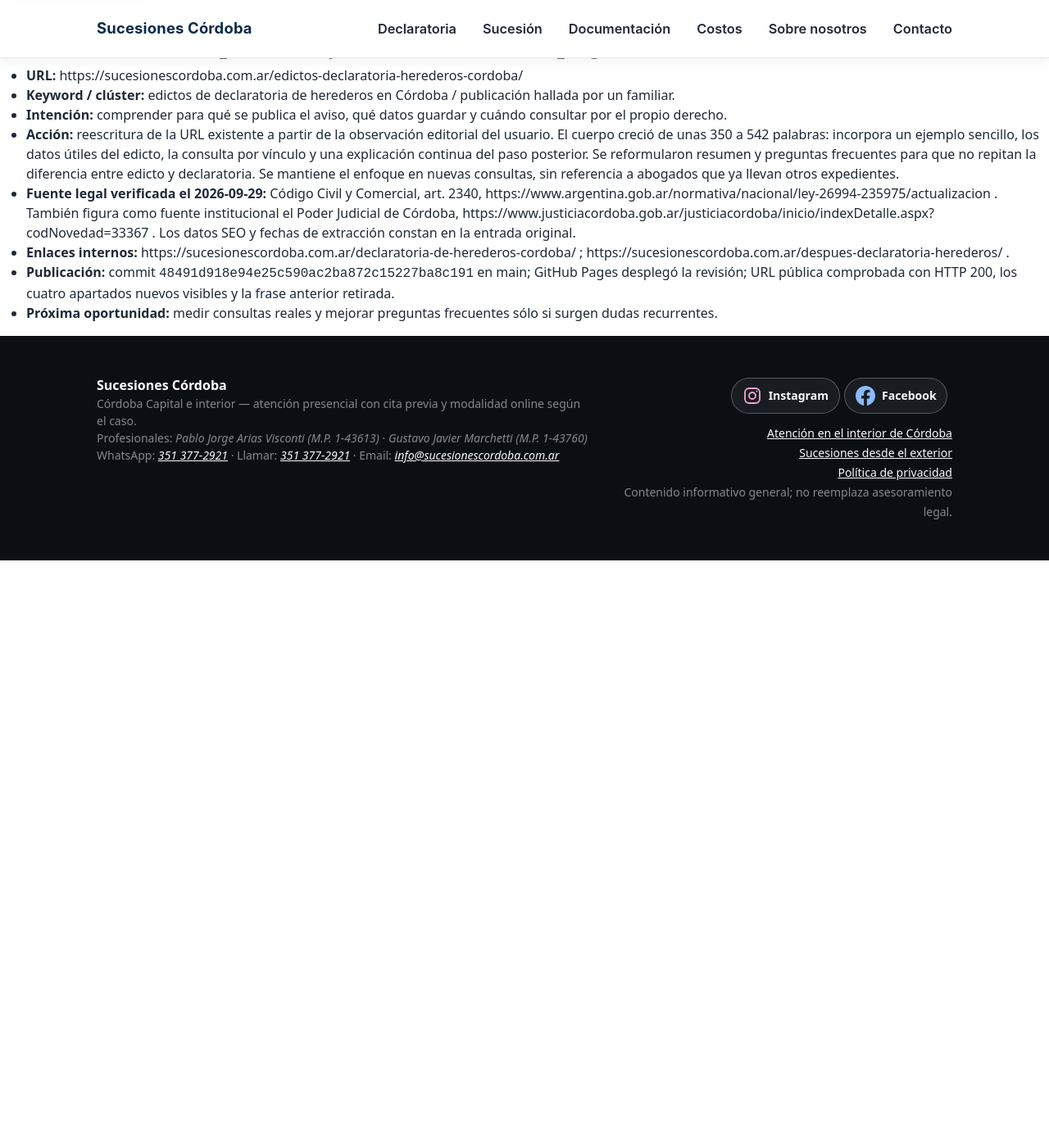
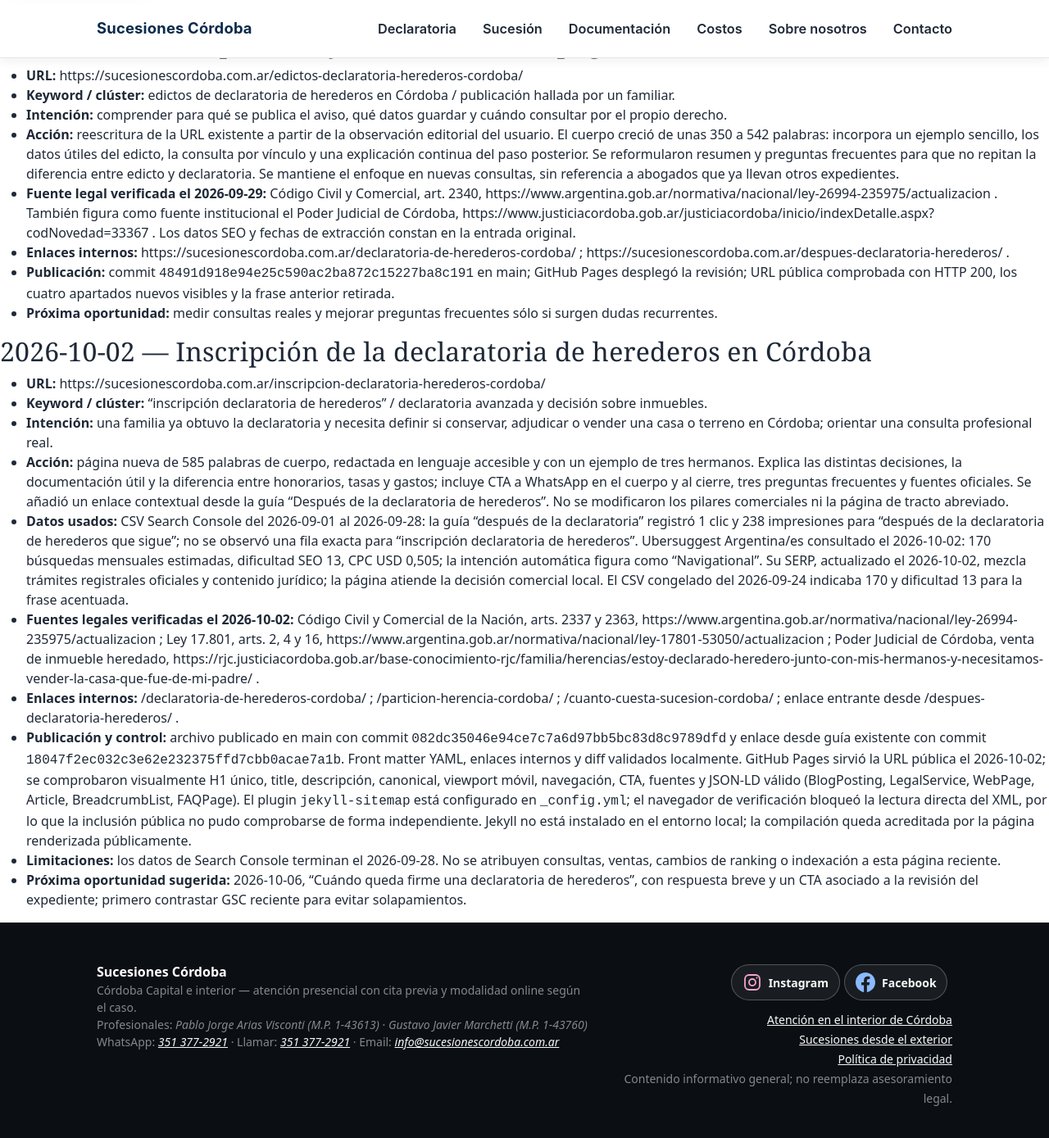
Before and after one commit to Elitedomainsx/sucesionescordoba, a Jekyll site: the page built from work/automation-publication-log.md, in a window 1280 px wide and 1400 px high, scrolled down 1360 px. Shown: the top 1389 px of the window at 82% size. Built offline with Jekyll 4.4.1, drawn with Linux system fonts in a browser that asks for light colours; our own code applies the rules of GitHub Pages for plain Markdown files; before the commit the page ends 2044 px from its top, so only the background shows below that.

Commit message:
docs: log declaration registration publication and verification

```diff
--- a/work/automation-publication-log.md
+++ b/work/automation-publication-log.md
@@ -46,3 +46,16 @@ Este archivo corresponde únicamente a sucesionescordoba.com.ar.
 - **Enlaces internos:** https://sucesionescordoba.com.ar/declaratoria-de-herederos-cordoba/ ; https://sucesionescordoba.com.ar/despues-declaratoria-herederos/ .
 - **Publicación:** commit `48491d918e94e25c590ac2ba872c15227ba8c191` en main; GitHub Pages desplegó la revisión; URL pública comprobada con HTTP 200, los cuatro apartados nuevos visibles y la frase anterior retirada.
 - **Próxima oportunidad:** medir consultas reales y mejorar preguntas frecuentes sólo si surgen dudas recurrentes.
+
+## 2026-10-02 — Inscripción de la declaratoria de herederos en Córdoba
+
+- **URL:** https://sucesionescordoba.com.ar/inscripcion-declaratoria-herederos-cordoba/
+- **Keyword / clúster:** “inscripción declaratoria de herederos” / declaratoria avanzada y decisión sobre inmuebles.
+- **Intención:** una familia ya obtuvo la declaratoria y necesita definir si conservar, adjudicar o vender una casa o terreno en Córdoba; orientar una consulta profesional real.
+- **Acción:** página nueva de 585 palabras de cuerpo, redactada en lenguaje accesible y con un ejemplo de tres hermanos. Explica las distintas decisiones, la documentación útil y la diferencia entre honorarios, tasas y gastos; incluye CTA a WhatsApp en el cuerpo y al cierre, tres preguntas frecuentes y fuentes oficiales. Se añadió un enlace contextual desde la guía “Después de la declaratoria de herederos”. No se modificaron los pilares comerciales ni la página de tracto abreviado.
+- **Datos usados:** CSV Search Console del 2026-09-01 al 2026-09-28: la guía “después de la declaratoria” registró 1 clic y 238 impresiones para “después de la declaratoria de herederos que sigue”; no se observó una fila exacta para “inscripción declaratoria de herederos”. Ubersuggest Argentina/es consultado el 2026-10-02: 170 búsquedas mensuales estimadas, dificultad SEO 13, CPC USD 0,505; la intención automática figura como “Navigational”. Su SERP, actualizado el 2026-10-02, mezcla trámites registrales oficiales y contenido jurídico; la página atiende la decisión comercial local. El CSV congelado del 2026-09-24 indicaba 170 y dificultad 13 para la frase acentuada.
+- **Fuentes legales verificadas el 2026-10-02:** Código Civil y Comercial de la Nación, arts. 2337 y 2363, https://www.argentina.gob.ar/normativa/nacional/ley-26994-235975/actualizacion ; Ley 17.801, arts. 2, 4 y 16, https://www.argentina.gob.ar/normativa/nacional/ley-17801-53050/actualizacion ; Poder Judicial de Córdoba, venta de inmueble heredado, https://rjc.justiciacordoba.gob.ar/base-conocimiento-rjc/familia/herencias/estoy-declarado-heredero-junto-con-mis-hermanos-y-necesitamos-vender-la-casa-que-fue-de-mi-padre/ .
+- **Enlaces internos:** /declaratoria-de-herederos-cordoba/ ; /particion-herencia-cordoba/ ; /cuanto-cuesta-sucesion-cordoba/ ; enlace entrante desde /despues-declaratoria-herederos/ .
+- **Publicación y control:** archivo publicado en main con commit `082dc35046e94ce7c7a6d97bb5bc83d8c9789dfd` y enlace desde guía existente con commit `18047f2ec032c3e62e232375ffd7cbb0acae7a1b`. Front matter YAML, enlaces internos y diff validados localmente. GitHub Pages sirvió la URL pública el 2026-10-02; se comprobaron visualmente H1 único, title, descripción, canonical, viewport móvil, navegación, CTA, fuentes y JSON-LD válido (BlogPosting, LegalService, WebPage, Article, BreadcrumbList, FAQPage). El plugin `jekyll-sitemap` está configurado en `_config.yml`; el navegador de verificación bloqueó la lectura directa del XML, por lo que la inclusión pública no pudo comprobarse de forma independiente. Jekyll no está instalado en el entorno local; la compilación queda acreditada por la página renderizada públicamente.
+- **Limitaciones:** los datos de Search Console terminan el 2026-09-28. No se atribuyen consultas, ventas, cambios de ranking o indexación a esta página reciente.
+- **Próxima oportunidad sugerida:** 2026-10-06, “Cuándo queda firme una declaratoria de herederos”, con respuesta breve y un CTA asociado a la revisión del expediente; primero contrastar GSC reciente para evitar solapamientos.
```
